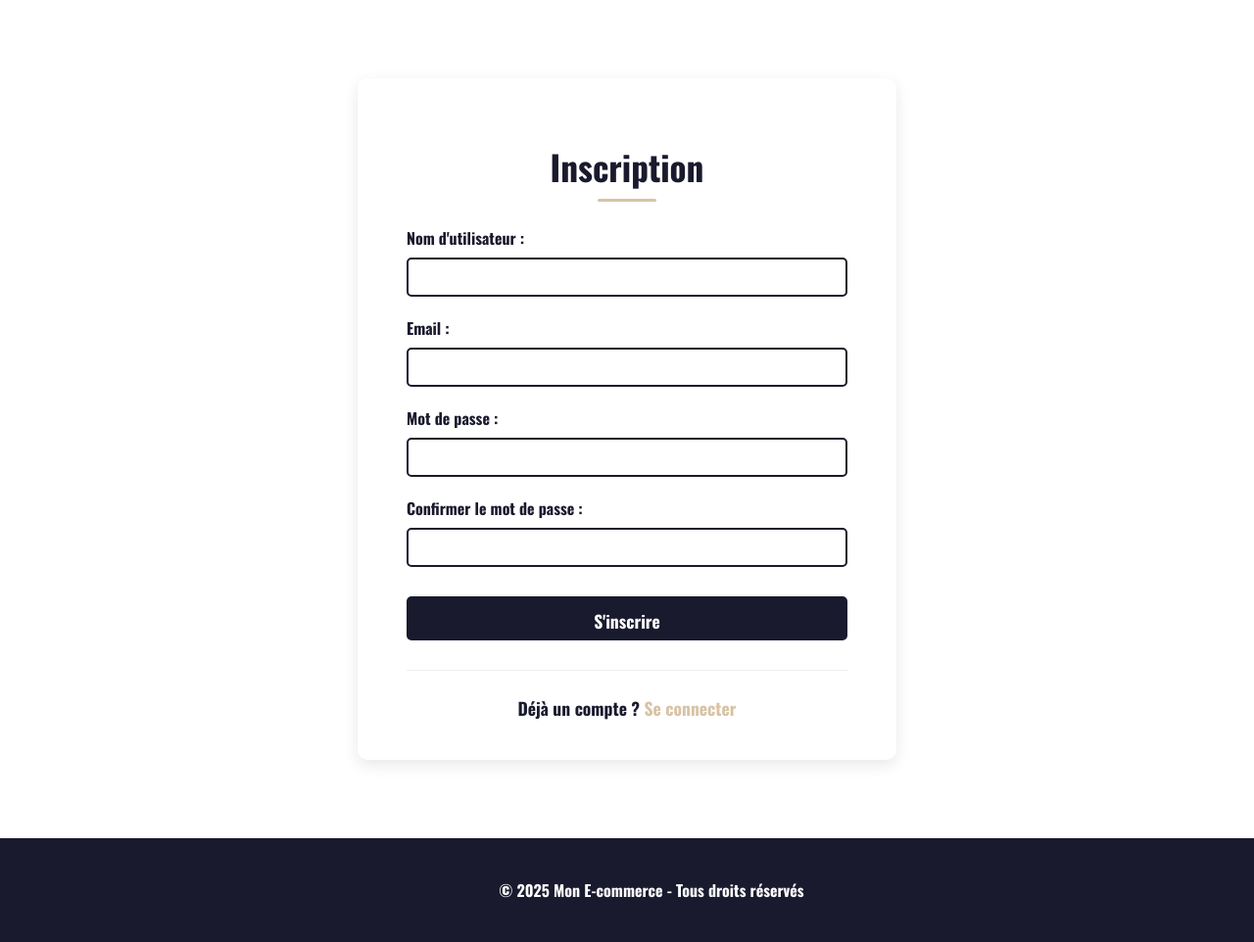
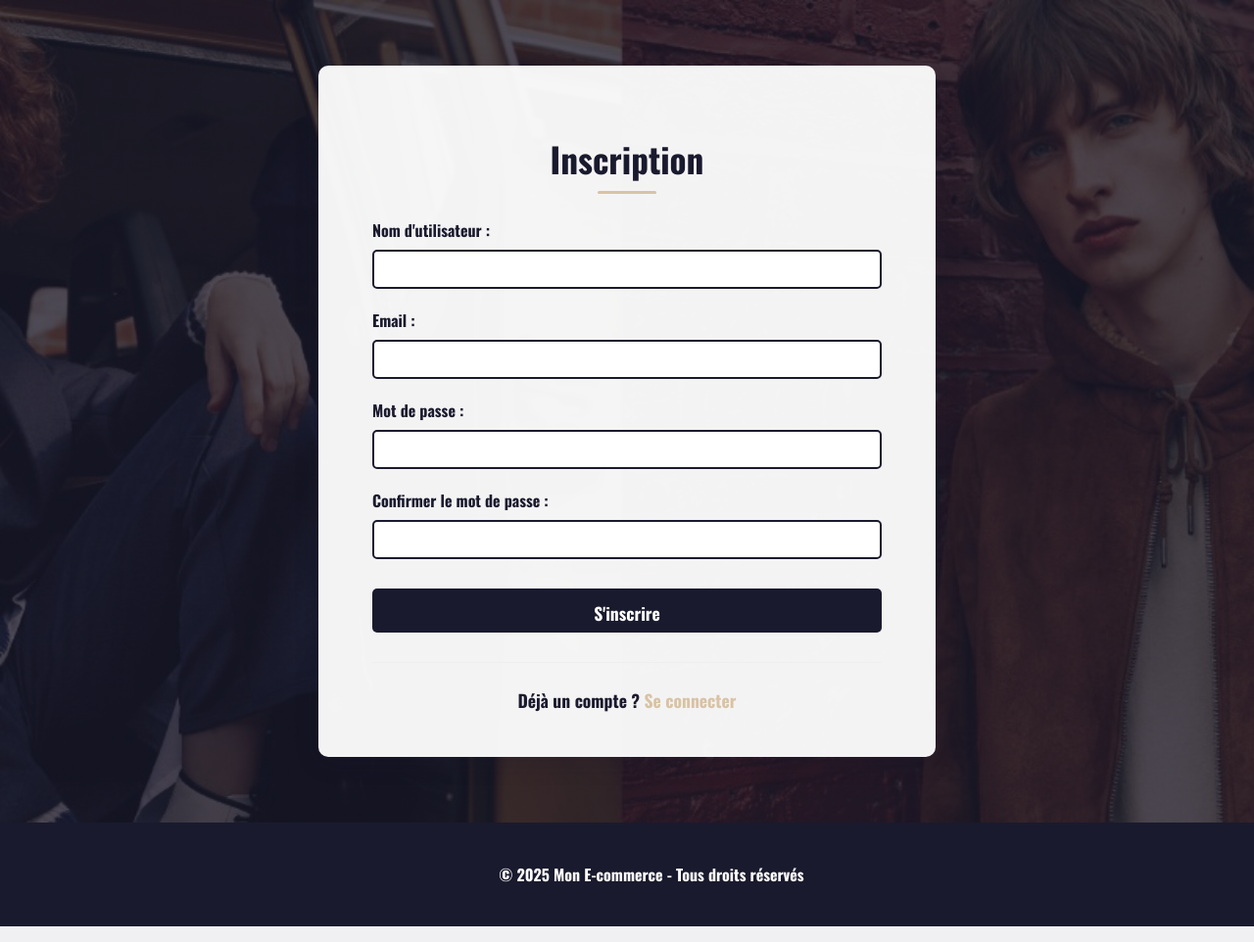
Before and after one commit to BjornHgn/symfony_project, a Symfony app: template templates/home/register.html.twig in a window 1280 px wide; the page is wider, and only the part inside the window is pictured. Shown: the part 100-1062 px from the top of that part at 98% size. Run offline with Twig, Linux system fonts and the light colour scheme; the template is opened without the code that fills it, so the values that code supplies are empty; some libraries are stand-ins or nearby versions.

Commit message:
css page login/register

```diff
--- a/public/css/auth.css
+++ b/public/css/auth.css
@@ -1,10 +1,24 @@
+.auth-page-wrapper {
+    min-height: 100vh;
+    background: linear-gradient(rgba(26, 26, 46, 0.7), rgba(26, 26, 46, 0.7)),
+                url('/images/banniere1.jpg');
+    background-size: cover;
+    background-position: center;
+    background-attachment: fixed;
+    display: flex;
+    align-items: center;
+    justify-content: center;
+    padding: 20px;
+}
+
 .auth-container {
-    max-width: 450px;
-    margin: 80px auto;
-    padding: 40px 50px;
-    background: white;
+    max-width: 520px;
+    width: 100%;
+    margin: 0 auto;
+    padding: 45px 55px;
+    background: rgba(255, 255, 255, 0.95);
     border-radius: 10px;
-    box-shadow: 0 5px 15px rgba(26, 26, 46, 0.1);
+    box-shadow: 0 5px 25px rgba(26, 26, 46, 0.2);
 }
 
 .auth-container h1 {
@@ -129,8 +143,9 @@ button[type="submit"]:hover {
 /* Media queries */
 @media (max-width: 768px) {
     .auth-container {
-        margin: 40px 20px;
+        margin: 20px;
         padding: 30px;
+        width: calc(100% - 40px);
     }
 
     .auth-container h1 {
--- a/templates/home/login.html.twig
+++ b/templates/home/login.html.twig
@@ -8,6 +8,7 @@
 {% endblock %}
 
 {% block body %}
+    <div class="auth-page-wrapper">
         <div class="auth-container">
             <h1>Connexion</h1>
             <form action="{{ path('app_login') }}" method="post">
@@ -27,4 +28,5 @@
                 <p>Pas encore de compte ? <a href="{{ path('app_register') }}">S'inscrire</a></p>
             </div>
         </div>
+    </div>
 {% endblock %}
--- a/templates/home/register.html.twig
+++ b/templates/home/register.html.twig
@@ -8,6 +8,7 @@
 {% endblock %}
 
 {% block body %}
+    <div class="auth-page-wrapper">
         <div class="auth-container">
             <h1>Inscription</h1>
             <form action="{{ path('app_register') }}" method="post">
@@ -37,4 +38,5 @@
                 <p>Déjà un compte ? <a href="{{ path('app_login') }}">Se connecter</a></p>
             </div>
         </div>
+    </div>
 {% endblock %}
```
Lines whose indentation alone changed are shown as unchanged.
